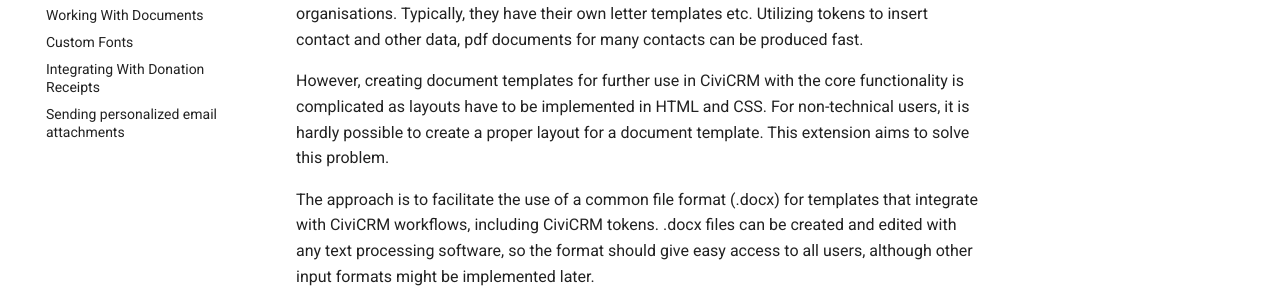
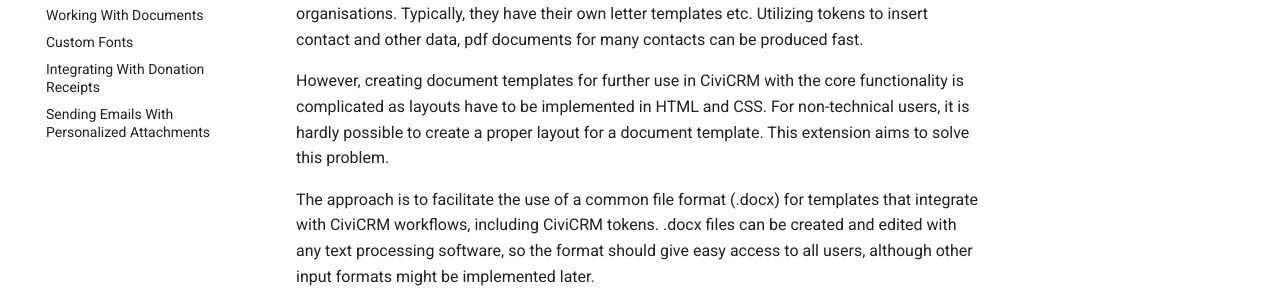
Before and after one commit to systopia/de.systopia.civioffice, an MkDocs documentation site: the page built from docs/index.md, in a window 1280 px wide. Shown: the part 204-502 px from the top of the page. Built offline with MkDocs 1.6.1 and Material for MkDocs 9.7.7, drawn with Linux system fonts in a browser that asks for light colours; comment, search, counter and statistics services are not loaded.

Commit message:
Update mkdocs.yml
Minor corrections

```diff
--- a/mkdocs.yml
+++ b/mkdocs.yml
@@ -12,7 +12,7 @@ nav:
   - 'Working With Documents': working-with-documents.md
   - 'Custom Fonts': custom-fonts.md
   - 'Integrating With Donation Receipts': integrating-with-donation-receipts.md
-  - 'Sending personalized email attachments': integrating-with-mail-batch.md
+  - 'Sending Emails With Personalized Attachments': integrating-with-mail-batch.md
 
 markdown_extensions:
   - attr_list
```
